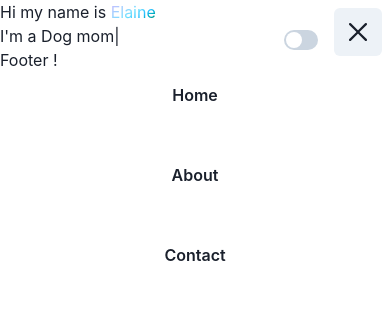
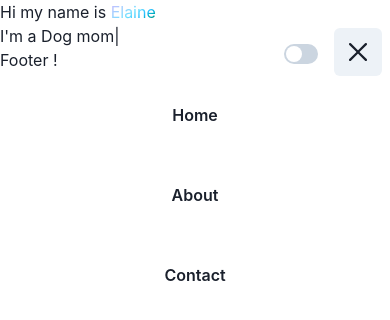
Before and after one commit to nurselaine/about-nurselainev2, a React (Create React App) app in the folder frontend/: page / in a window 390 px wide. Both pictures are taken after a click on the button "Open Menu". Shown: the top 320 px of the page. Built offline with nearby package versions, Linux system fonts and the light colour scheme.

Commit message:
Fix for navbar hamburg and close icon

```diff
--- a/frontend/src/Component/Header/Header.jsx
+++ b/frontend/src/Component/Header/Header.jsx
@@ -18,8 +18,8 @@ const Header = () => {
   const [menu, changeManu] = useState(false);
 
   return (
+    <Flex id='navbar' w='100vw'  position="fixed" top="1rem" right="1rem"  justifyContent="flex-end">
       <Flex>
-      <Flex position="fixed" top="1rem" right="1rem" align="center">
         {/* Desktop */}
         <Flex display={["none", "none", "flex", "flex"]}>
           <Link href="/">
@@ -67,6 +67,7 @@ const Header = () => {
             isChecked={isDark}
             onChange={toggleColorMode}
             mr={2}
+            my={7}
           />
         {/* Mobile */}
 
@@ -78,6 +79,7 @@ const Header = () => {
           onClick={() => changeDisplay("flex")}
           display={["flex", "flex", "none", "none"]}
           ml={"auto"}
+          my={3}
         />
       </Flex>
       {/* Mobile Content */}
@@ -94,7 +96,7 @@ const Header = () => {
       >
         <Flex justify="flex-end">
           <IconButton
-            mt={2}
+            mt={7}
             mr={2}
             aria-label="Open Menu"
             size="lg"
--- a/frontend/src/Page/Home/Home.jsx
+++ b/frontend/src/Page/Home/Home.jsx
@@ -6,6 +6,7 @@ import { TypeAnimation } from 'react-type-animation';
 const Home = () => {
   return (
     <Layout>
+      <div>
         <h6>Hi my name is <span className="animated-gradient">Elaine</span></h6>
         <TypeAnimation
           sequence={["I'm a Developer", 1000,
@@ -18,6 +19,7 @@ const Home = () => {
           repeat={Infinity}
           style={{fontsize : '2em'}}
         />
+      </div>
     </Layout>
   )
 }
```
Lines whose indentation alone changed are shown as unchanged.
